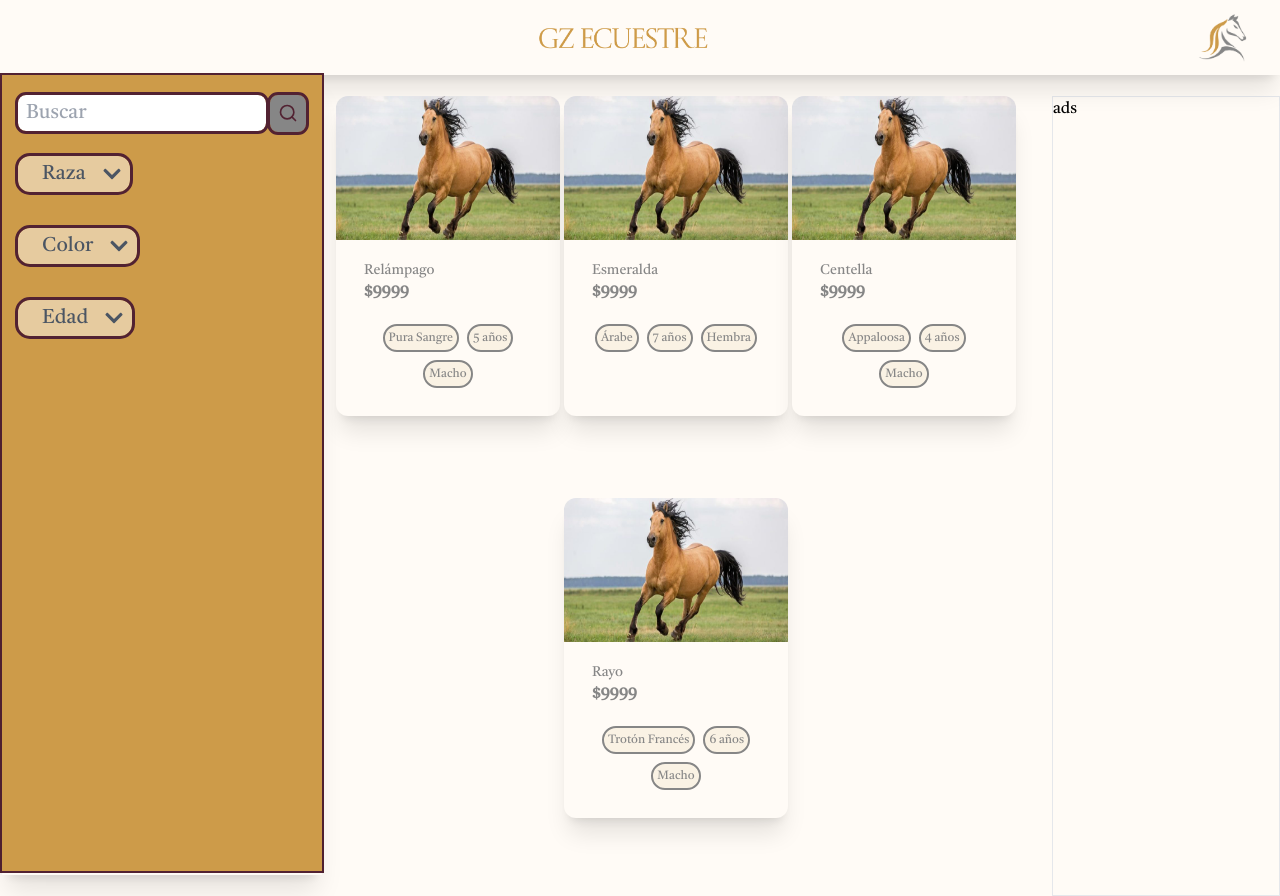
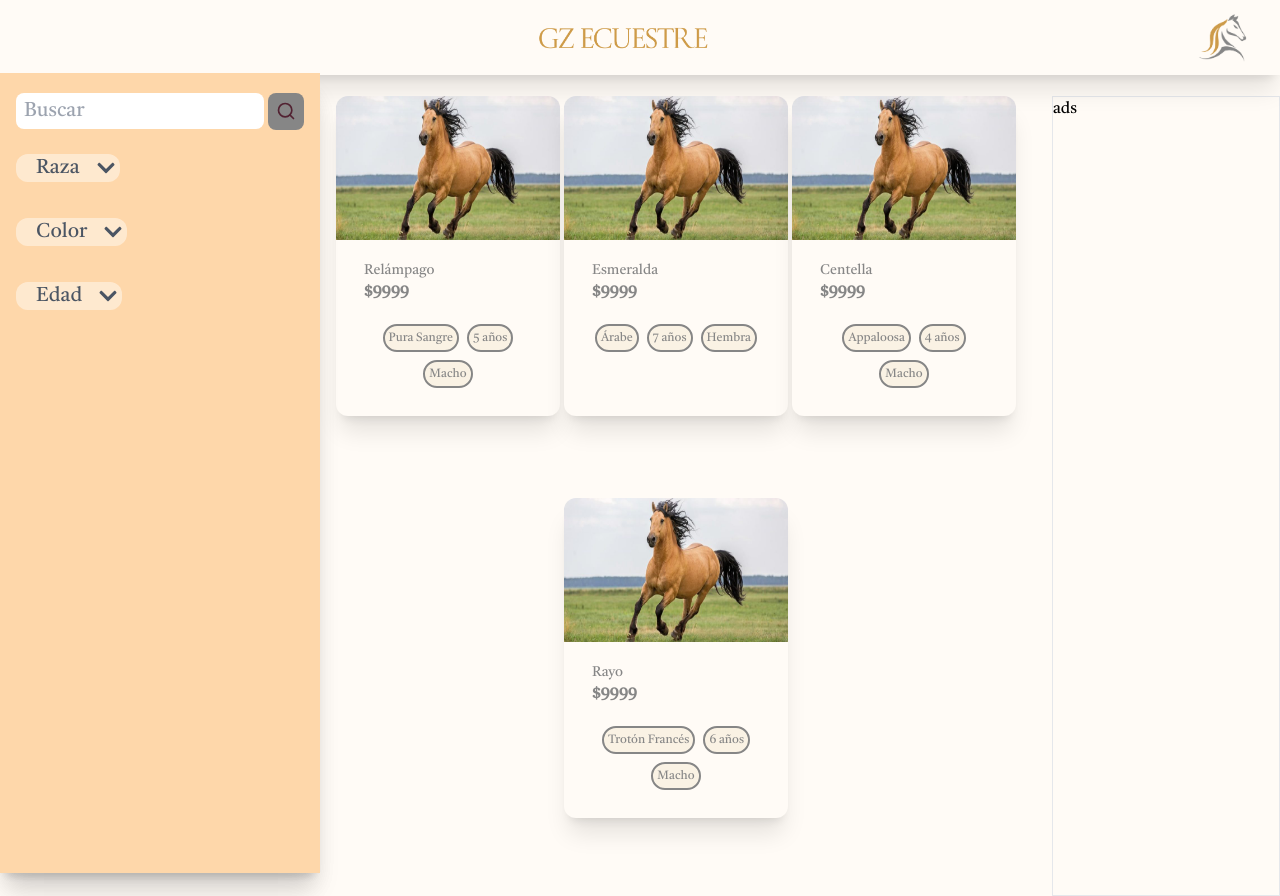
Before and after one commit to ignaciocenni/gz-ecuestre, a Next.js app: page / in a window 1280 px wide. Built offline with nearby package versions, Linux system fonts and the light colour scheme.

Commit message:
fix(/components Drawer.tsx, DropDown.tsx, SearchBar.tsx): refactor drawer styles

```diff
--- a/src/components/Drawer.tsx
+++ b/src/components/Drawer.tsx
@@ -1,20 +1,20 @@
-import { CiMenuBurger } from "react-icons/ci";
+import { FcMenu } from "react-icons/fc";
 import Filters from "./Filters";
 
 export default function Drawer() {
   return (
-    <section className="text-negro text-4xl ">
+    <section className="text-negro text-4xl">
       <input type="checkbox" id="toggle" className="relative sr-only peer" />
       <label
         htmlFor="toggle"
         className={`active:scale-110 peer-checked:-rotate-90
-        transition-transform absolute top-3 delay-150 duration-300 xl:hidden`}
+        transition-transform absolute top-3 delay-150 duration-300 xl:hidden left-1 `}
       >
-        <CiMenuBurger />
+        <FcMenu />
       </label>
       <div
-        className={`mt-[4.56rem] top-0 absolute h-screen bg-marron -left-[25rem] xl:left-0
-         peer-checked:left-0 peer:transition ease-out delay-150 duration-300 border-2 border-negro
+        className={`mt-[4.56rem] top-0 absolute h-screen bg-orange-200 -left-[25rem] xl:left-0
+         peer-checked:left-0 peer:transition ease-out delay-150 duration-300 shadow-xl
         `}
       >
         <Filters />
--- a/src/components/DropDown.tsx
+++ b/src/components/DropDown.tsx
@@ -42,7 +42,7 @@ export default function DropDown({ name, options }: DropDownProps) {
   return (
     <div className="w-full text-xl" ref={dropdownRef}>
       <button
-        className="py-1 relative flex justify-center bg-blanco/50 px-2 outline outline-negro items-center focus:outline-none  text-gray-600 rounded-xl focus:ring ring-gris group"
+        className="py-0 relative flex justify-center bg-blanco/50 px-1  items-center   text-gray-600 rounded-xl  group"
         onClick={handleDropdownToggle}
       >
         <p className="px-4">{typeof selectedOption === 'string' ? selectedOption : selectedOption.name} </p>
--- a/src/components/SearchBar.tsx
+++ b/src/components/SearchBar.tsx
@@ -27,11 +27,11 @@ export default function SearchBar() {
         onChange={handleChange}
         type="text"
         placeholder="Buscar"
-        className=" w-full max-w-xs px-2 py-1 rounded-lg outline"
+        className=" w-full max-w-xs px-2 py-1 rounded-lg focus:outline-none"
         value={query}
       />
       <button
-        className="rounded-lg bg-gris px-2 py-1 h-[2.3rem] outline"
+        className="rounded-lg bg-gris px-2 py-1 h-[2.3rem]"
         type="submit"
       >
         <FiSearch />
```
